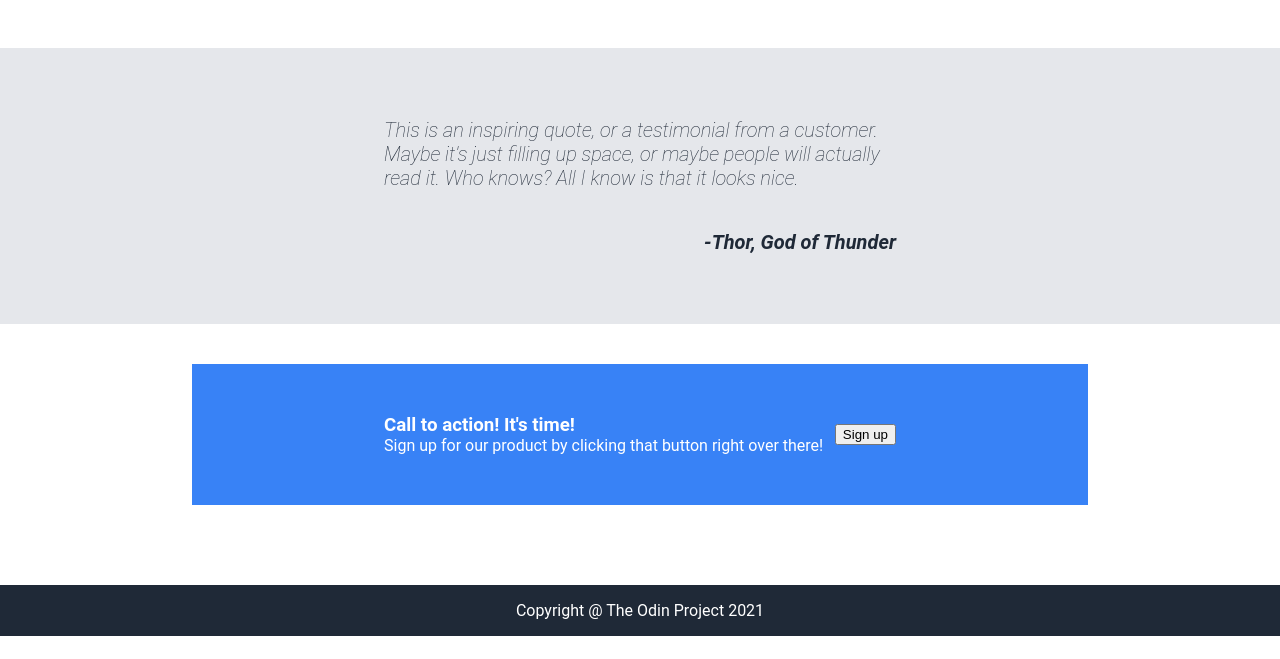
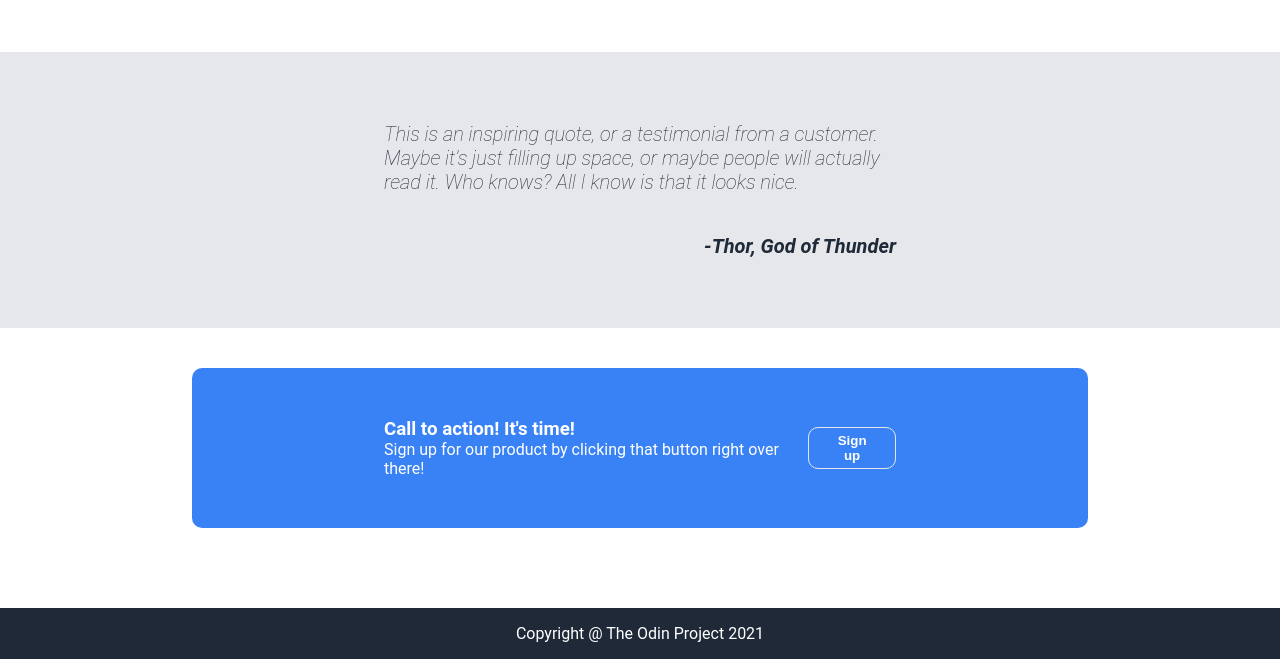
Before and after one commit to TurtleNaTree/Odin-Landing-Page, a plain HTML site: page index.html in a window 1280 px wide. Shown: the part 528-1187 px from the top of the page. Before the commit the page ends 1164 px from the top, so only its background shows below. Drawn offline with Linux system fonts and the light colour scheme.

Commit message:
All the styles needed to match the example image have been made. Started adding images to the img folder

```diff
--- a/css/style.css
+++ b/css/style.css
@@ -64,10 +64,17 @@
     margin-right: 15%;
     justify-content: space-between;
     align-items: center;
+    border-radius: 10px;
 }
 
 .call-to-action h3, .call-to-action p {
     margin: 0;
+}
+
+.call-to-action button {
+    border: #E5E7EB;
+    border-style: solid;
+    border-width: thin;
 }
 
 .footer {
@@ -88,3 +95,12 @@ ul {
     display: flex;
     gap: 20px;
 }
+
+button {
+    color: white;
+    background-color: #3882F6;
+    padding: 5px 20px;
+    border-radius: 10px;
+    border: none;
+    font-weight: bold;
+}
```
Also changed, not shown: img/DerFreisch?tzPortrait.webp (added), img/OpenedCanofWellcheersPortrait.webp (added), img/PunishingBirdPortrait.webp (added), img/Site-logo.webp (added), img/TheSilentOrchestraPortrait.webp (added), img/headerPicture.png (added).
